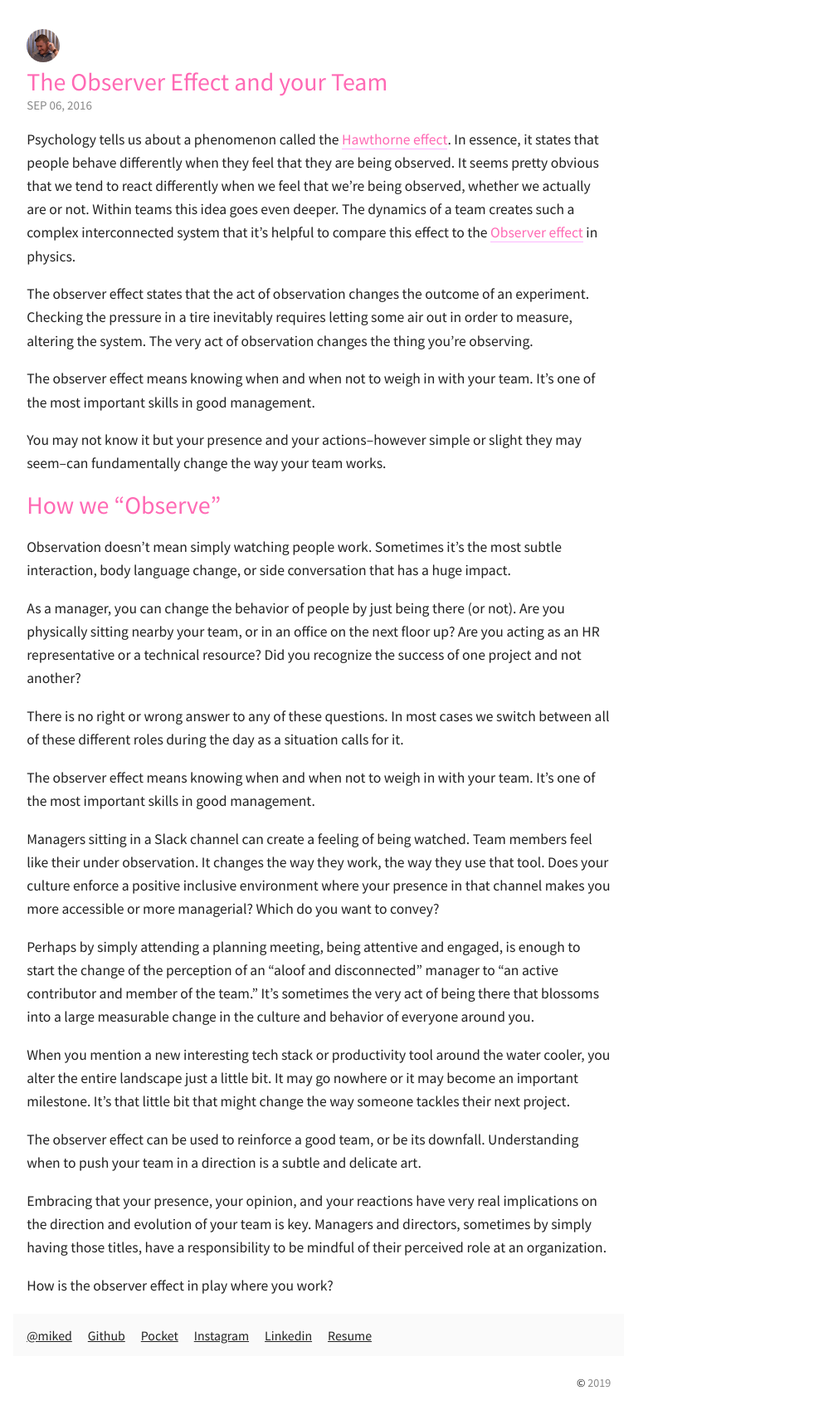
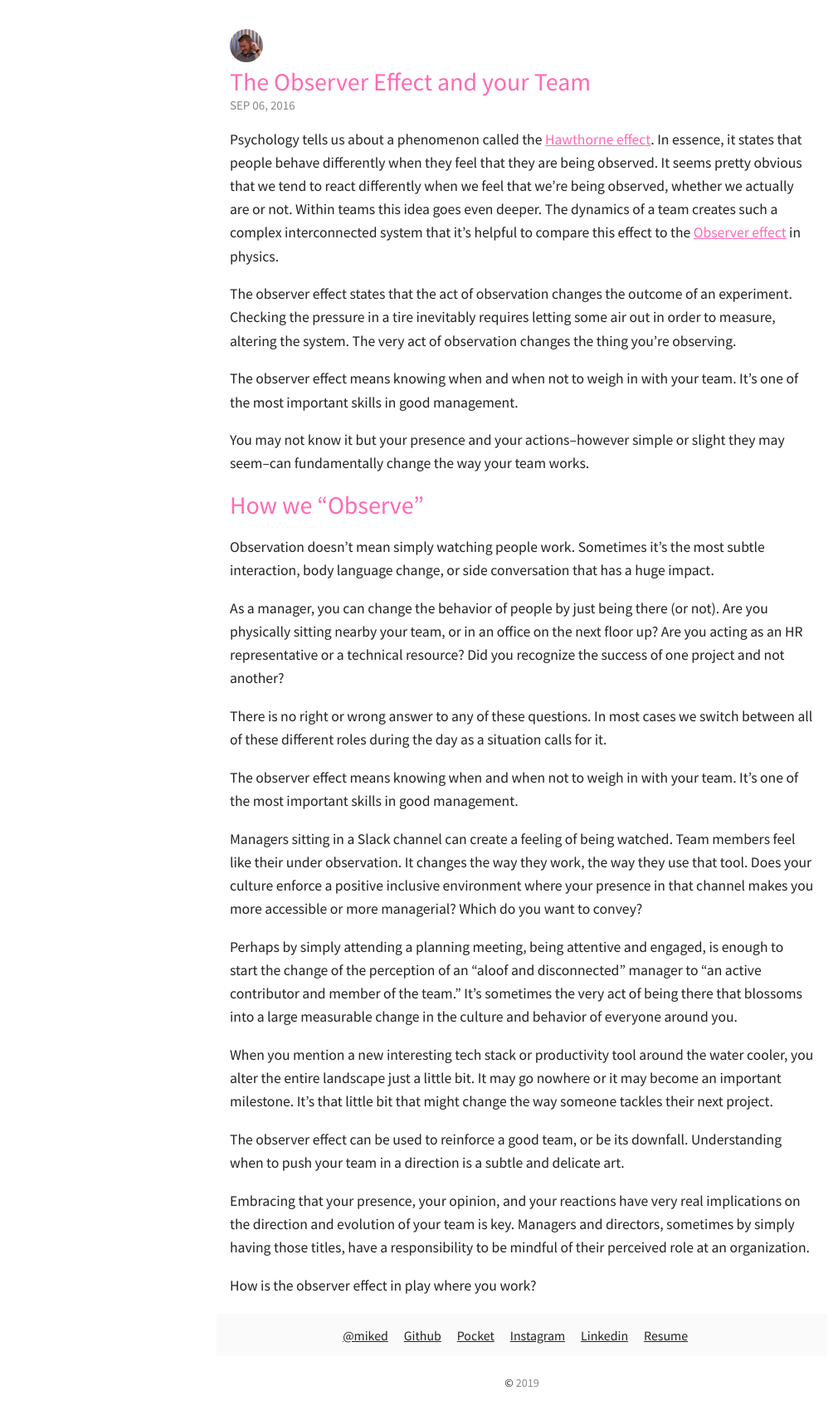
Before and after one commit to mike-douglas/mike-douglas.github.io, a Jekyll site: the page built from _posts/2016-09-06-the-observer-effect-and-your-team.md, in a window 1280 px wide. Shown: the whole page at 83% size, without its empty margins (11-1021 px from the left). Built offline with Jekyll 4.4.1, drawn with Linux system fonts in a browser that asks for light colours; after the commit the page ends 1684 px from its top, so only the background shows below that.

Commit message:
A style and design refresh.
- Excerpts on the homepage
- Center aligned the layouts

```diff
--- /dev/null
+++ b/Gemfile
@@ -0,0 +1,2 @@
+source 'https://rubygems.org'
+gem 'github-pages', group: :jekyll_plugins
--- a/_layouts/home.html
+++ b/_layouts/home.html
@@ -17,12 +17,13 @@
   </div>
 </header>
 <section class="archive">
-  <h3>Posts</h3>
+  <h3>Stuff I've written.</h3>
   <ul>
     {% for post in site.posts %}
     <li>
+      <h1 class="title"><a href="{{ post.url }}">{{ post.title }}</a></h1>
       <time datetime="{{ post.date }}">{{ post.date | date: "%b %d" }}</time>
-      <h1 class="title"><a href="{{ post.url }}">{{ post.title }}</a></h1>
+      {{ post.excerpt }}
     </li>
     {% endfor %}
   </ul>
--- a/_posts/2016-09-06-the-observer-effect-and-your-team.md
+++ b/_posts/2016-09-06-the-observer-effect-and-your-team.md
@@ -6,9 +6,13 @@
 tags: [management, people]
 ---
 
-Psychology tells us about a phenomenon called the [Hawthorne effect](https://en.wikipedia.org/wiki/Hawthorne_effect). In essence, it states that people behave differently when they feel that they are being observed. It seems pretty obvious that we tend to react differently when we feel that we’re being observed, whether we actually are or not. Within teams this idea goes even deeper. The dynamics of a team creates such a complex interconnected system that it’s helpful to compare this effect to the [Observer effect](https://en.wikipedia.org/wiki/Observer_effect_%28physics%29) in physics.
+<div class="excerpt">
+How to be mindful about how you interact with your team, and how it closely resembles some effects seen in physical and quantum systems.
+</div>
 
 <!--more-->
+
+Psychology tells us about a phenomenon called the [Hawthorne effect](https://en.wikipedia.org/wiki/Hawthorne_effect). In essence, it states that people behave differently when they feel that they are being observed. It seems pretty obvious that we tend to react differently when we feel that we’re being observed, whether we actually are or not. Within teams this idea goes even deeper. The dynamics of a team creates such a complex interconnected system that it’s helpful to compare this effect to the [Observer effect](https://en.wikipedia.org/wiki/Observer_effect_%28physics%29) in physics.
 
 The observer effect states that the act of observation changes the outcome of an experiment. Checking the pressure in a tire inevitably requires letting some air out in order to measure, altering the system. The very act of observation changes the thing you’re observing.
 
--- a/assets/main.css
+++ b/assets/main.css
@@ -8,8 +8,8 @@
 
 a {
   color: hotpink;
-  text-decoration: none;
-  border-bottom: 1px solid rgb(253, 183, 255);
+  text-decoration: underline;
+  /*border-bottom: 1px solid rgb(253, 183, 255);*/
 }
 
 h1,
@@ -31,7 +31,7 @@
   text-decoration: none;
 }
 
-p {
+p, .excerpt {
   line-height: 1.6em;
 }
 
@@ -40,13 +40,14 @@
 article,
 footer,
 section {
-  margin: 2em;
+  margin: 2em auto 0 auto;
   max-width: 40em;
 }
 
 nav ul {
   font-size: 0.9em;
   background-color: #fafafa;
+  text-align: center;
 }
 
 nav ul {
@@ -68,7 +69,7 @@
 }
 
 footer {
-  text-align: right;
+  text-align: center;
 }
 
 footer span {
@@ -90,6 +91,10 @@
   text-transform: uppercase;
   font-size: 0.85em;
   display: block;
+}
+
+article .excerpt {
+  display: none;
 }
 
 article blockquote {
@@ -114,12 +119,32 @@
   list-style: none;
   margin: 1em 0;
   padding: 0;
+  display: -webkit-box;
+  display: -moz-box;
+  display: -ms-flexbox;
+  display: -moz-flex;
+  display: -webkit-flex;
+  display: flex;
+  -webkit-flex-wrap: wrap;
+  flex-wrap: wrap;
 }
 
 .archive li {
   list-style-type: none;
-  margin: 0 0 0.5em 0;
+  margin: 0 0 1.5em 0;
   padding: 0;
+  width: 20em;
+}
+
+.archive time {
+  display: block;
+  text-transform: uppercase;
+  font-size: 0.75em;
+}
+
+.archive .excerpt {
+  font-size: 0.85em;
+  padding-right: 1.5em;
 }
 
 .archive h1.title {
```
Also changed, not shown: _posts/2016-06-28-cqrs-simplified.md (+5 -1 lines), _posts/2018-09-28-the-code-review-review.md (+5 -1 lines), _posts/2019-02-13-the-driverless-car-singularity.md (+6 -0 lines), 1 other file.
